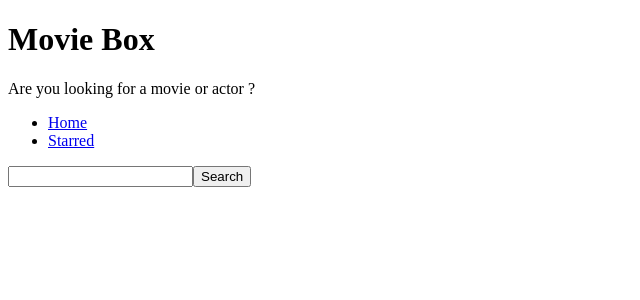
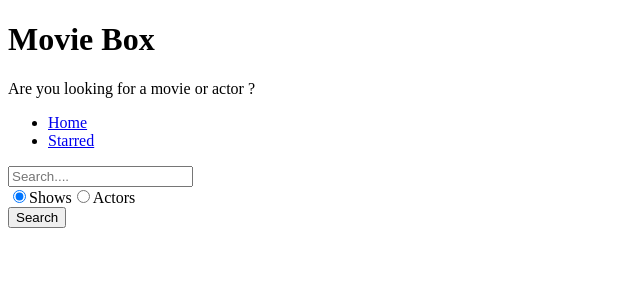
Before and after one commit to dhanush72/movie-box, a React (Create React App) app: page / in a window 1280 px wide. Shown: the top 300 px of the page, without its empty margins (0-640 px from the left). Built offline with nearby package versions, Linux system fonts and the light colour scheme.

Commit message:
added => search options with radio buttons

```diff
--- a/src/pages/Home.js
+++ b/src/pages/Home.js
@@ -6,15 +6,17 @@
 const Home = () => {
   const [input, setInput] = useState('');
   const [results, setResults] = useState(null);
+  const [searchOptions, setSearchOptions] = useState('shows');
+  const isShowsSearch = searchOptions === 'shows';
 
   const onInputChange = e => {
     setInput(e.target.value);
   };
 
   const onSearch = () => {
-    apiGet(`search/shows?q=${input}`).then(result => {
+    apiGet(`/search/${searchOptions}?q=${input}`).then(result => {
       setResults(result);
-      console.log(result);
+      setInput('');
     });
   };
 
@@ -30,25 +32,51 @@
       return <div>No Results</div>;
     }
     if (results && results.length > 0) {
-      return (
-        <div>
-          {results.map(item => (
-            <div key={item.show.id}> {item.show.name} </div>
-          ))}
-        </div>
-      );
+      return results[0].show
+        ? results.map(item => <div key={item.show.id}> {item.show.name} </div>)
+        : results.map(item => (
+            <div key={item.person.id}> {item.person.name} </div>
+          ));
     }
     return null;
+  };
+
+  const onRadioChange = e => {
+    setSearchOptions(e.target.value);
   };
 
   return (
     <Render>
       <input
         type="text"
+        placeholder="Search...."
         onChange={onInputChange}
         onKeyDown={onKeyDown}
         value={input}
       />
+      <div>
+        <label htmlFor="show-search">
+          <input
+            type="radio"
+            id="show-search"
+            value="shows"
+            onChange={onRadioChange}
+            checked={isShowsSearch}
+          />
+          Shows
+        </label>
+
+        <label htmlFor="actor-search">
+          <input
+            type="radio"
+            id="actor-search"
+            value="people"
+            onChange={onRadioChange}
+            checked={!isShowsSearch}
+          />
+          Actors
+        </label>
+      </div>
       <button type="button" onClick={onSearch}>
         Search
       </button>
```
Also changed, not shown: 1 other file (tests, documents, lock files or other folders).
